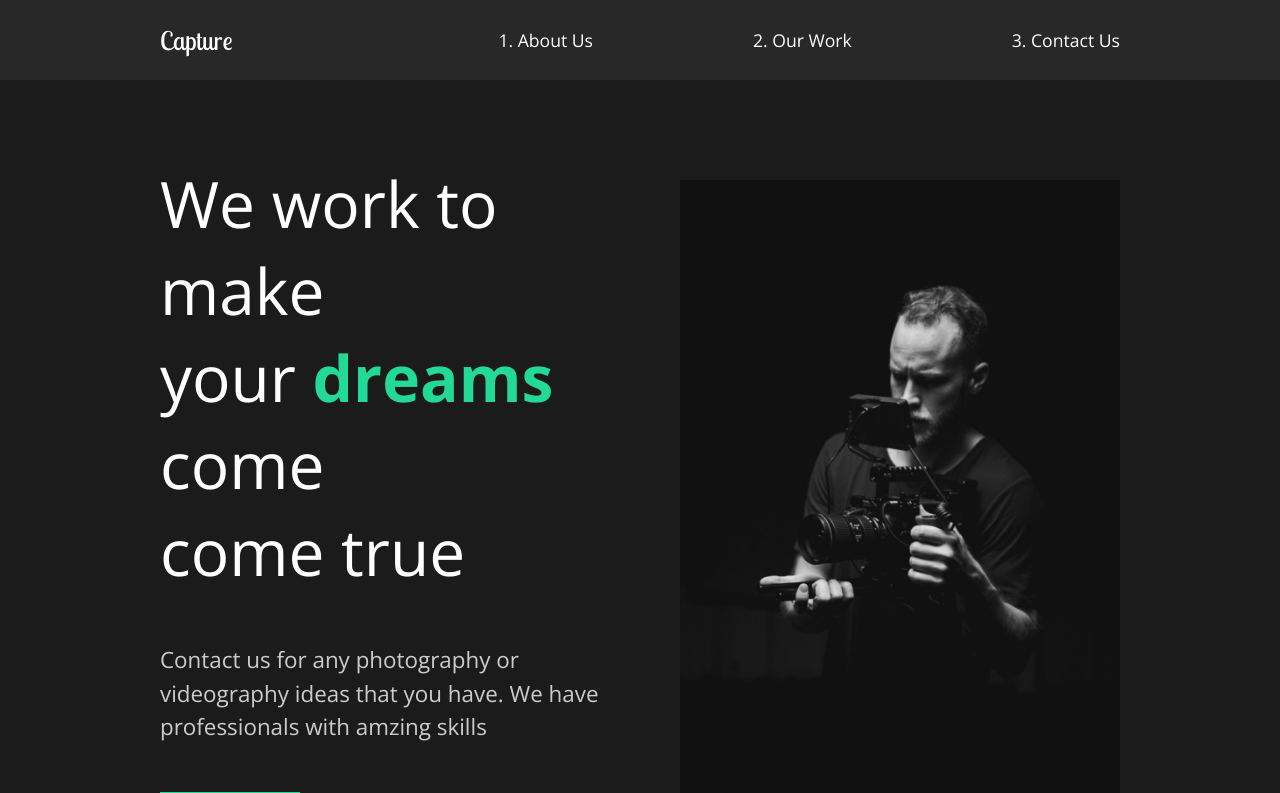
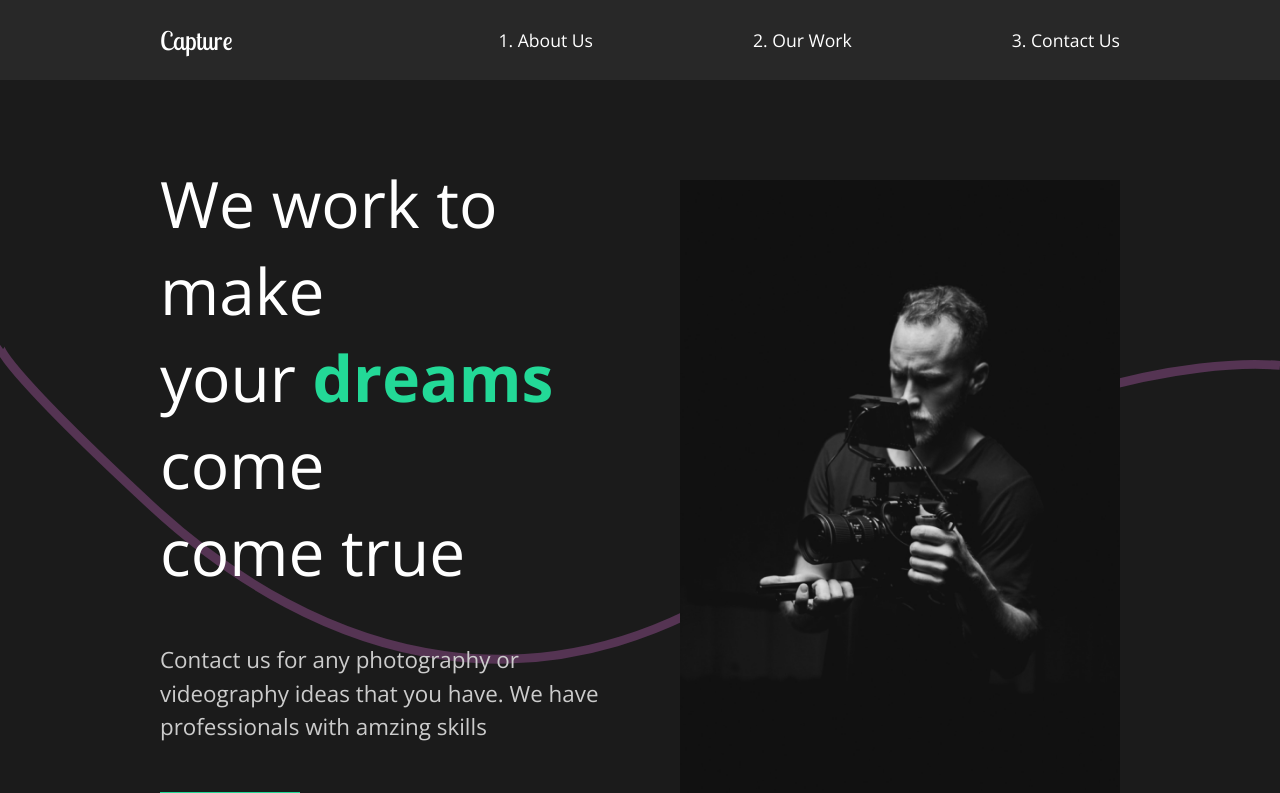
Before and after one commit to rawhite22/capture, a React (Create React App) app: page / in a window 1280 px wide. Shown: the top 793 px of the page. Built offline with nearby package versions, Linux system fonts and the light colour scheme.

Commit message:
15. Path Animation

```diff
--- a/src/components/AboutSection.js
+++ b/src/components/AboutSection.js
@@ -1,10 +1,13 @@
 import React from 'react';
+// images
 import home1 from '../img/home1.png';
 // styles
 import { About, Description, ImgContainer, Hide } from '../styles';
 // animation
 import { motion } from 'framer-motion';
 import { titleAnimation, fade, photoAnimation } from '../animation';
+// svg
+import Wave from './Wave';
 
 const AboutSection = () => {
   return (
@@ -36,6 +39,7 @@ const AboutSection = () => {
           alt='Guy holding a camera'
         />
       </ImgContainer>
+      <Wave />
     </About>
   );
 };
--- /dev/null
+++ b/src/components/Wave.js
@@ -0,0 +1,30 @@
+import React from 'react';
+import styled from 'styled-components';
+import { motion } from 'framer-motion';
+
+const Wave = () => {
+  return (
+    <WaveSvg
+      viewBox='0 0 1440 363'
+      fill='none'
+      xmlns='http://www.w3.org/2000/svg'>
+      <motion.path
+        initial={{ pathLength: 0, pathOffset: 1 }}
+        animate={{ pathLength: 1, pathOffset: 0 }}
+        transition={{ duration: 1 }}
+        d='M1440 27.4774C1352.73 19.8184 1122.41 49.0556 899.331 227.276C620.48 450.052 354.282 355.647 170.328 185.318C23.165 49.0556 -4.21721 8.32998 0.487081 5'
+        stroke='#D96ED4'
+        strokeOpacity='0.3'
+        strokeWidth='10'
+      />
+    </WaveSvg>
+  );
+};
+
+const WaveSvg = styled.svg`
+  position: absolute;
+  left: 0;
+  z-index: 1;
+`;
+
+export default Wave;
--- a/src/styles.js
+++ b/src/styles.js
@@ -1,4 +1,4 @@
-import styled from "styled-components";
+import styled from 'styled-components';
 
 export const About = styled.div`
   min-height: 90vh;
@@ -11,6 +11,7 @@ export const About = styled.div`
 export const Description = styled.div`
   flex: 1;
   padding-right: 5rem;
+  z-index: 2;
   h2 {
     font-weight: lighter;
   }
@@ -18,6 +19,7 @@ export const Description = styled.div`
 export const ImgContainer = styled.div`
   flex: 1;
   overflow: hidden;
+  z-index: 2;
   img {
     width: 100%;
     height: 80vh;
```
